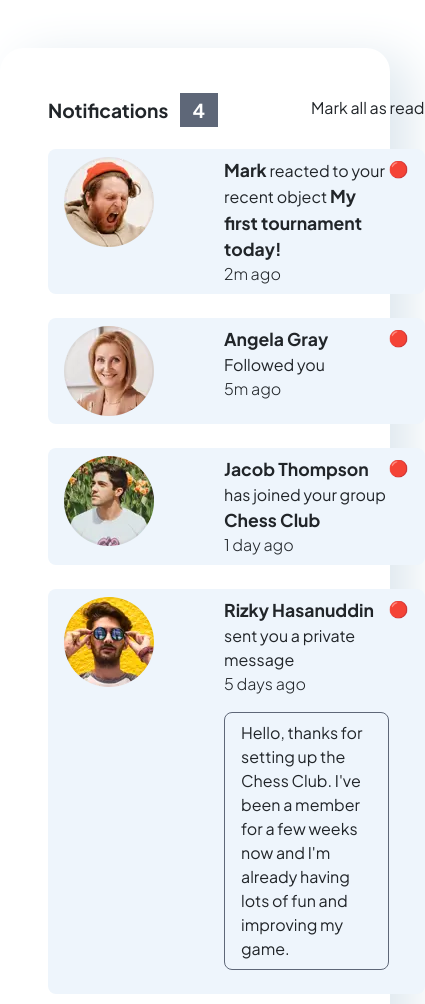
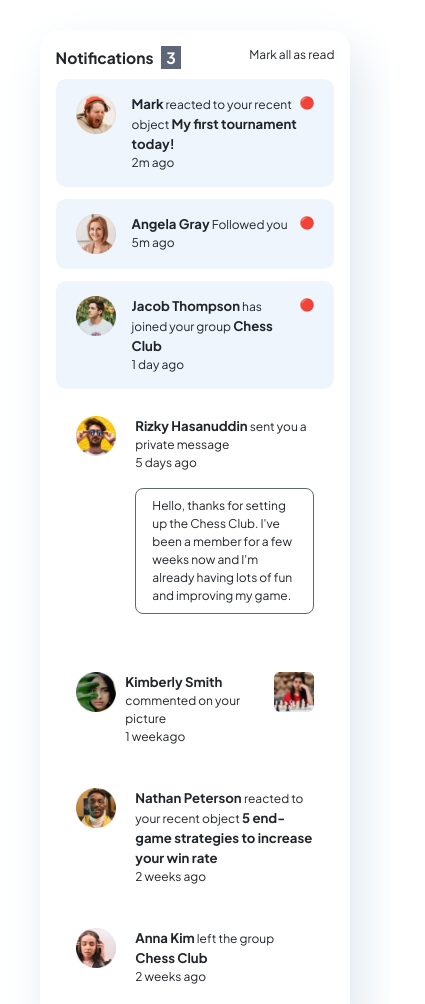
Before and after one commit to zhangXilong-Edward/notifications-page-main, a plain HTML site: page index.html in a window 390 px wide. Shown: the top 1004 px of the page, 425 px wide, since content can reach past the window. Drawn offline with nearby package versions, Linux system fonts and the light colour scheme.

Commit message:
updated responsive design

```diff
--- a/index.html
+++ b/index.html
@@ -14,6 +14,7 @@
   <link href="https://fonts.googleapis.com/css2?family=Plus+Jakarta+Sans&display=swap" rel="stylesheet">
   <link href="https://cdn.jsdelivr.net/npm/bootstrap@5.3.0/dist/css/bootstrap.min.css" rel="stylesheet"
     integrity="sha384-9ndCyUaIbzAi2FUVXJi0CjmCapSmO7SnpJef0486qhLnuZ2cdeRhO02iuK6FUUVM" crossorigin="anonymous">
+
   <link rel="stylesheet" href="style.css">
   <script src="script.js" defer></script>
 
@@ -22,7 +23,7 @@
 </head>
 
 <body>
-  <div class="container px-5 py-5" id="container">
+  <div class="container" id="container">
     <div class="topbar">
       <div class="notification-text">
         <span> <b>Notifications</b> </span>
@@ -65,7 +66,7 @@
       </div>
       <span class="red-dot">&#128308;</span>
     </div>
-    <div class="notification">
+    <div class="notification read">
       <img src="/assets/images/avatar-rizky-hasanuddin.webp" alt="">
       <div class="content">
         <div class="main-content">
--- a/style.css
+++ b/style.css
@@ -5,49 +5,53 @@ body {
     display: flex;
     justify-content: center;
     align-items: center;
+    font-size: 12px;
 }
 
-.container {
-    height: 100%;
-    border-radius: 10px;
-    box-shadow: 20px 10px 50px hsl(205, 33%, 90%);
-    display: grid;
-    grid-template-columns: 1fr;
-    row-gap: 1.5rem;
-    margin: 3rem 20rem;
-    border-radius: 1.5rem;
+.container{
+    padding: 4%;
+    margin: 20px 5px;
 }
 
 .container .topbar {
     display: flex;
     justify-content: space-between;
+    margin-bottom: 10px;
 }
 
-.container .unread-count {
+.container .topbar .notification-text {
+    font-weight: 800;
+    font-size: 130%;
+}
+
+.container .topbar .unread-count {
     background-color: hsl(219, 12%, 42%);
-    padding: 0.3rem 0.8rem;
-    margin: 0 0.5rem;
+    padding: 2px 5px;
+    margin: 0 5px;
     color: #ffffff;
 }
 
 .container .notification {
     background-color: hsl(211, 68%, 96%);
-    border-radius: 0.5rem;
-    padding: 0.5rem 1rem;
+    border-radius: 10px;
     display: grid;
-    grid-template-columns: minmax(10rem, 1fr) 4fr auto auto;
+    grid-template-columns: 1fr 3fr auto auto;
+    margin-bottom: 12px;
+    padding: 15px 20px;
 }
+
+.container .notification img {
+    width: 40px;
+    height: auto
+}
+
 
 .container .notification.read {
     background-color: hsl(0, 0%, 100%);
 }
-.container .notification.read .red-dot{
+
+.container .notification.read .red-dot {
     display: none;
-}
-
-.container .notification-text {
-    font-weight: bolder;
-    font-size: 1.2rem
 }
 
 .container .notification .msg-box {
@@ -57,50 +61,95 @@ body {
     border: 1px solid hsl(219, 12%, 42%);
 }
 
-.timestamp {
-    font-weight: lighter;
+.container .notification .timestamp {
+    font-weight: 400;
 }
 
 .name,
 .object {
-    font-size: 1.1rem;
-    font-weight: bolder;
+    font-size: 110%;
+    font-weight: 800;
 }
 
-
 /* hover effects below */
-.mark-as-read:hover{
-    color:  hsl(224, 21%, 14%);
-    font-size: 1.1rem;
-    font-weight: bolder;
-    transition: 0.3s;
-}
-.object:hover{
-    color:  hsl(219, 85%, 26%);
+.mark-as-read:hover {
+    color: hsl(224, 21%, 14%);
+    font-size: 110%;
+    font-weight: 800;
     transition: 0.3s;
 }
 
-.name:hover{
-    color:  hsl(219, 85%, 26%);
+.object:hover {
+    color: hsl(219, 85%, 26%);
     transition: 0.3s;
 }
 
-.msg-box:hover{
-    background-color:  hsl(211, 68%, 90%);
+.name:hover {
+    color: hsl(219, 85%, 26%);
+    transition: 0.3s;
+}
+
+.msg-box:hover {
+    background-color: hsl(211, 68%, 90%);
     transition: 0.3s;
 }
 
 
-/* red dot for unread msgs */
-#circle{
-    width: 16px;
-    height: 16px;
-    background:red;
-    border-radius:50%;
-    -moz-border-radius:50%;
-    -webkit-border-radius:50%;
-    line-height:20px;
-    vertical-align:middle;
-    text-align:center;
-    color:white;
+@media screen and (min-width: 376px) and (max-width: 768px) {
+    .container{
+        margin: 30px 40px;
+        box-shadow: 10px 20px 50px  hsl(205, 33%, 90%);
+        border-radius: 20px;
     }
+    .container .notification {
+        display: grid;
+        grid-template-columns: 1fr 3fr auto auto;
+        margin-bottom: 12px;
+        padding: 15px 20px;
+    }
+}
+
+
+@media screen and (min-width: 768px) and (max-width: 992px) {
+    .container{
+        margin: 50px 160px;
+        box-shadow: 10px 20px 50px  hsl(205, 33%, 90%);
+        border-radius: 20px;
+    }
+    .container .notification {
+        display: grid;
+        grid-template-columns: 1fr 6fr auto auto;
+        margin-bottom: 12px;
+        padding: 15px 20px;
+    }
+
+}
+
+@media screen and (min-width: 992px) and (max-width: 1440px) {
+    .container{
+        margin: 50px 250px;
+        box-shadow: 10px 20px 50px  hsl(205, 33%, 90%);
+        border-radius: 20px;
+    }
+    .container .notification {
+        display: grid;
+        grid-template-columns: 1fr 7fr auto auto;
+        margin-bottom: 12px;
+        padding: 15px 20px;
+    }
+}
+
+
+@media screen and (min-width: 1440px) {
+    .container{
+        margin: 50px 450px;
+        box-shadow: 10px 20px 50px  hsl(205, 33%, 90%);
+        border-radius: 20px;
+    }
+    .container .notification {
+        display: grid;
+        grid-template-columns: 1fr 8fr auto auto;
+        margin-bottom: 12px;
+        padding: 15px 20px;
+    }
+}
```
Also changed, not shown: screenshot.jpg (added), 1 other file.
